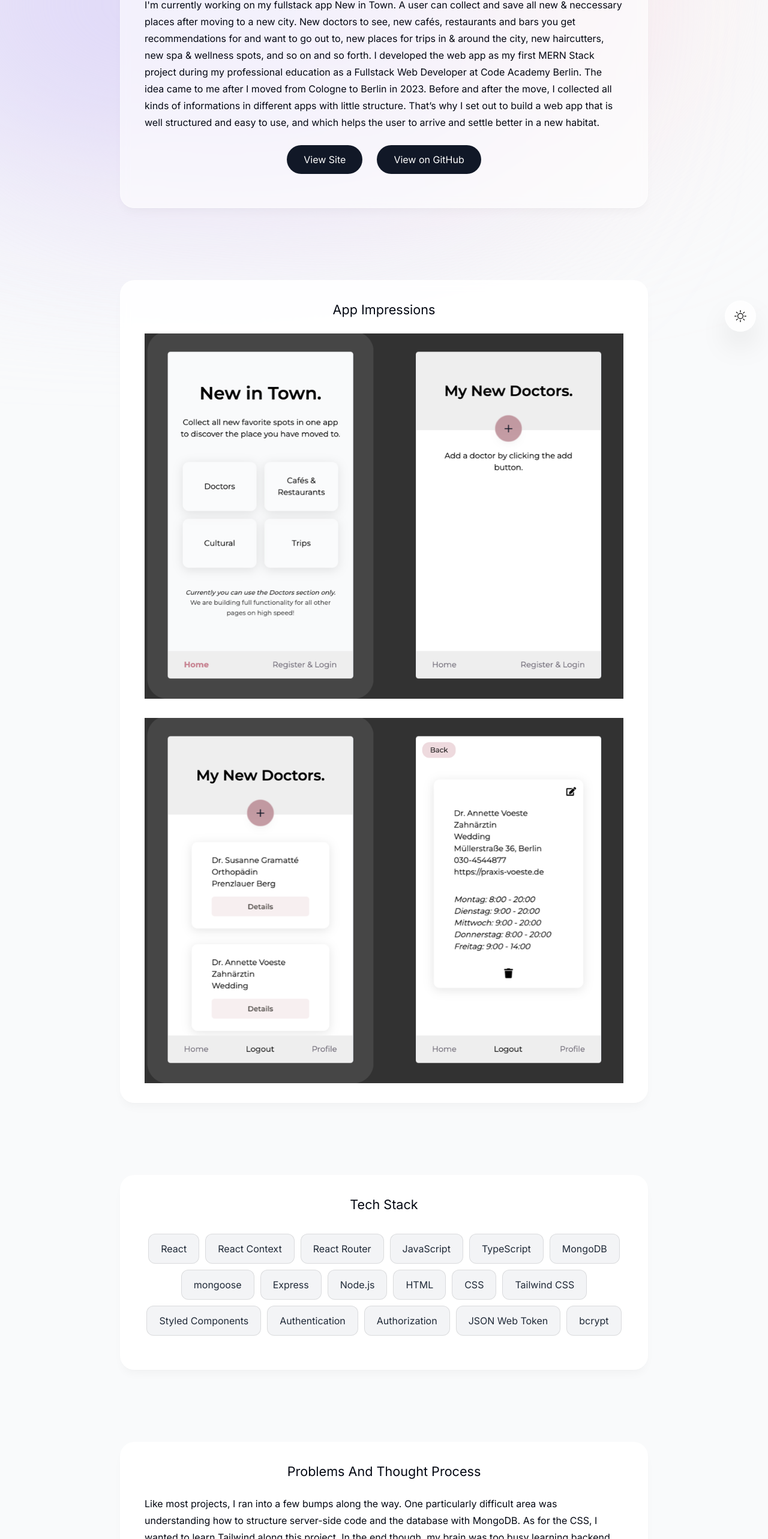
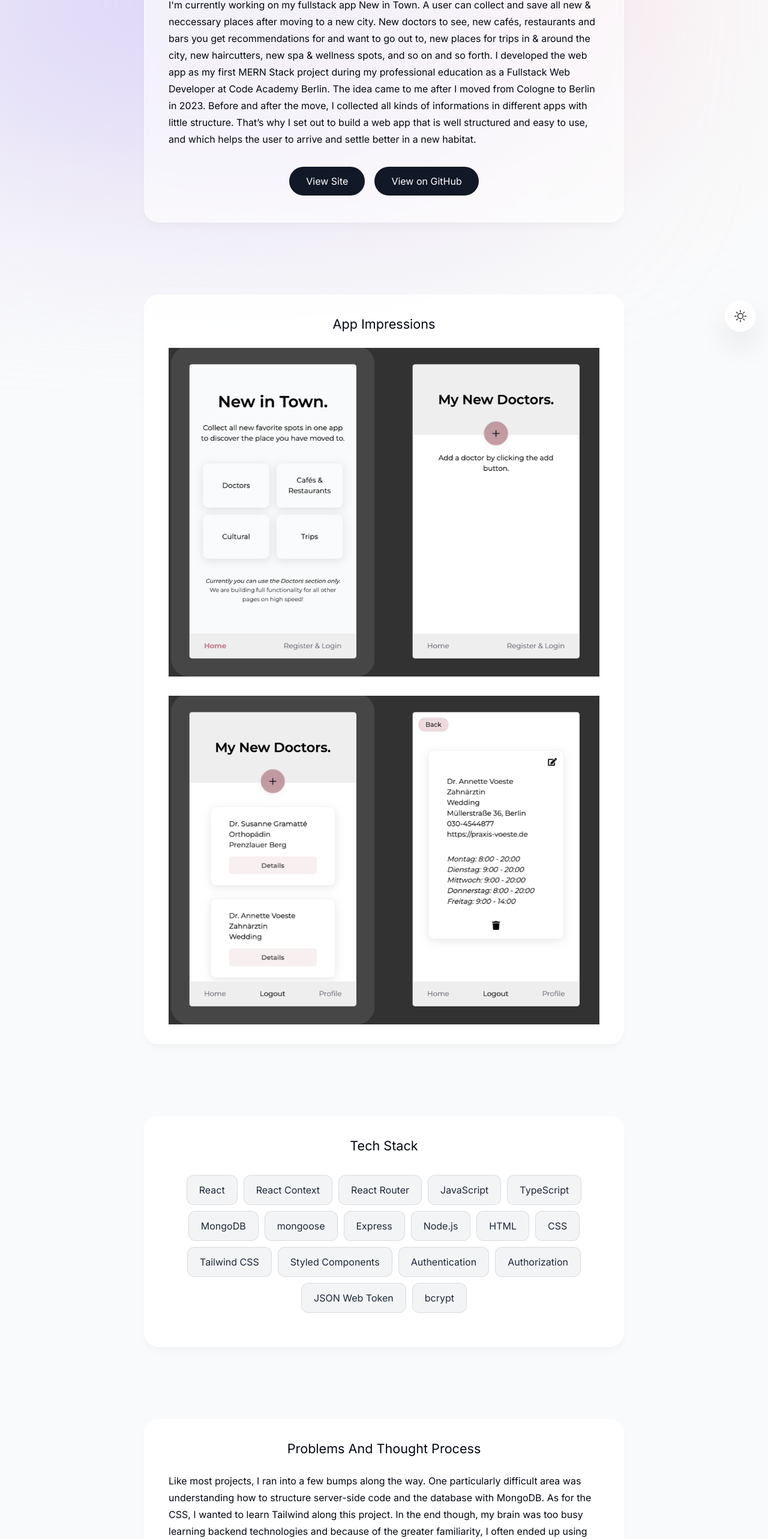
Before and after one commit to marialitwa/portfolio-web-developer, a Next.js app: page /project-details/0 in a window 1280 px wide. Shown: the part 227-2793 px from the top of the page at 60% size. Built offline with nearby package versions, Linux system fonts and the light colour scheme.

Commit message:
Add responsive design to Project Details page.

```diff
--- a/app/project-details/[index]/page.tsx
+++ b/app/project-details/[index]/page.tsx
@@ -33,7 +33,7 @@ export default function ProjectDetailsPage() {
     <div className="scroll-mt-32 mb-28">
       <header className="z-[999] relative">
         <button
-          className="fixed top-5 left-5 px-5 py-2 text-[0.9rem] font-medium capitalize text-gray-600 rounded-full border border-white border-opacity-40
+          className="fixed sm:top-5 top-3 sm:left-5 left-3 sm:px-5 px-3 sm:py-2 py-1 text-[0.9rem] font-medium capitalize text-gray-600 rounded-full border border-white border-opacity-40
         bg-white bg-opacity-40 shadow-lg shadow-black/[0.03] backdrop-blur-[0.5rem]
 
         dark:bg-gray-950 dark:bg-opacity-75 dark:border-black/40"
@@ -47,11 +47,12 @@ export default function ProjectDetailsPage() {
           Back
         </button>
       </header>
-      <div className="flex flex-col items-center -mt-6">
+
+      <div className="flex flex-col items-center -mt-6 mx-10">
         {/*  -- TITLE -- */}
         <section
-          className="w-[55rem] sm:mb-40 border border-white border-opacity-40
-         bg-white bg-opacity-60 shadow-lg shadow-black/[0.03] backdrop-blur-[0.5rem] rounded-3xl px-10 py-8"
+          className="max-w-[50rem] sm:-max-w-[22rem] sm:mb-40 mb-28 border border-white border-opacity-40
+         bg-white bg-opacity-60 shadow-lg shadow-black/[0.03] backdrop-blur-[0.5rem] rounded-3xl px-10 py-8 "
         >
           <SectionHeading>
             {projectDetails[Number(index)].projectTitle}
@@ -63,7 +64,8 @@ export default function ProjectDetailsPage() {
           </p>
 
           {/*  -- LINKS -- */}
-          <div className="flex items-center justify-center gap-6 mb-6">
+          {/* <div className="flex items-center justify-center gap-6 mb-6"> */}
+          <div className="flex flex-col sm:flex-row items-center justify-center gap-4 px-4 mb-3 sm:mt-8">
             <Link
               target="_blank"
               className="bg-gray-900 text-white px-7 py-3
@@ -89,7 +91,7 @@ export default function ProjectDetailsPage() {
 
         {/*  -- APP IMPRESSIONS -- */}
         <section
-          className="w-[55rem] sm:mb-40 flex flex-col items-center border border-white border-opacity-40
+          className="max-w-[50rem] sm:-max-w-[22rem] sm:mb-40 mb-28 flex flex-col items-center border border-white border-opacity-40
          bg-white bg-opacity-90 shadow-lg shadow-black/[0.03] backdrop-blur-[0.5rem] rounded-3xl px-10 py-8 -mt-10"
         >
           <h3 className="text-[1.35rem] capitalize mb-6">App impressions</h3>
@@ -109,7 +111,7 @@ export default function ProjectDetailsPage() {
 
         {/*  -- TECH STACK -- */}
         <section
-          className="w-[55rem] sm:mb-40 border border-white border-opacity-40
+          className="max-w-[50rem] sm:-max-w-[22rem] sm:mb-40 mb-28 text-center border border-white border-opacity-40
          bg-white bg-opacity-90 shadow-lg shadow-black/[0.03] backdrop-blur-[0.5rem] rounded-3xl px-10 py-8 -mt-10"
         >
           <h3 className="text-[1.35rem] capitalize mb-8 text-center">
@@ -132,7 +134,7 @@ export default function ProjectDetailsPage() {
 
         {/* -- PROBLEMS AND THOUGHTS -- */}
         <section
-          className="w-[55rem] sm:mb-40 flex flex-col items-center border border-white border-opacity-40
+          className="max-w-[50rem] sm:-max-w-[22rem] sm:mb-40 mb-28 flex flex-col items-center border border-white border-opacity-40
          bg-white bg-opacity-90 shadow-lg shadow-black/[0.03] backdrop-blur-[0.5rem] rounded-3xl px-10 py-8 -mt-10"
         >
           <h3 className="text-[1.35rem] capitalize mb-6">
@@ -145,7 +147,7 @@ export default function ProjectDetailsPage() {
 
         {/* -- LESSONS LEARNED -- */}
         <section
-          className="w-[55rem] sm:mb-40 flex flex-col items-center border border-white border-opacity-40
+          className="max-w-[50rem] sm:-max-w-[22rem] sm:mb-40 mb-28 flex flex-col items-center border border-white border-opacity-40
          bg-white bg-opacity-90 shadow-lg shadow-black/[0.03] backdrop-blur-[0.5rem] rounded-3xl px-10 py-8 -mt-10"
         >
           <h3 className="text-[1.35rem] capitalize mb-6">Lessons learned</h3>
--- a/components/intro.tsx
+++ b/components/intro.tsx
@@ -21,7 +21,7 @@ export default function Intro() {
       className="mb-28 max-w-[50rem] text-center sm:mb-0 scroll-mt-[100rem]"
       id="home"
     >
-      {/* ===== IMAGE & EMOJI ===== */}
+      {/* ===== PORTRAIT IMAGE ===== */}
       <div className="flex items-center justify-center">
         <div className="relative">
           <motion.div
```
